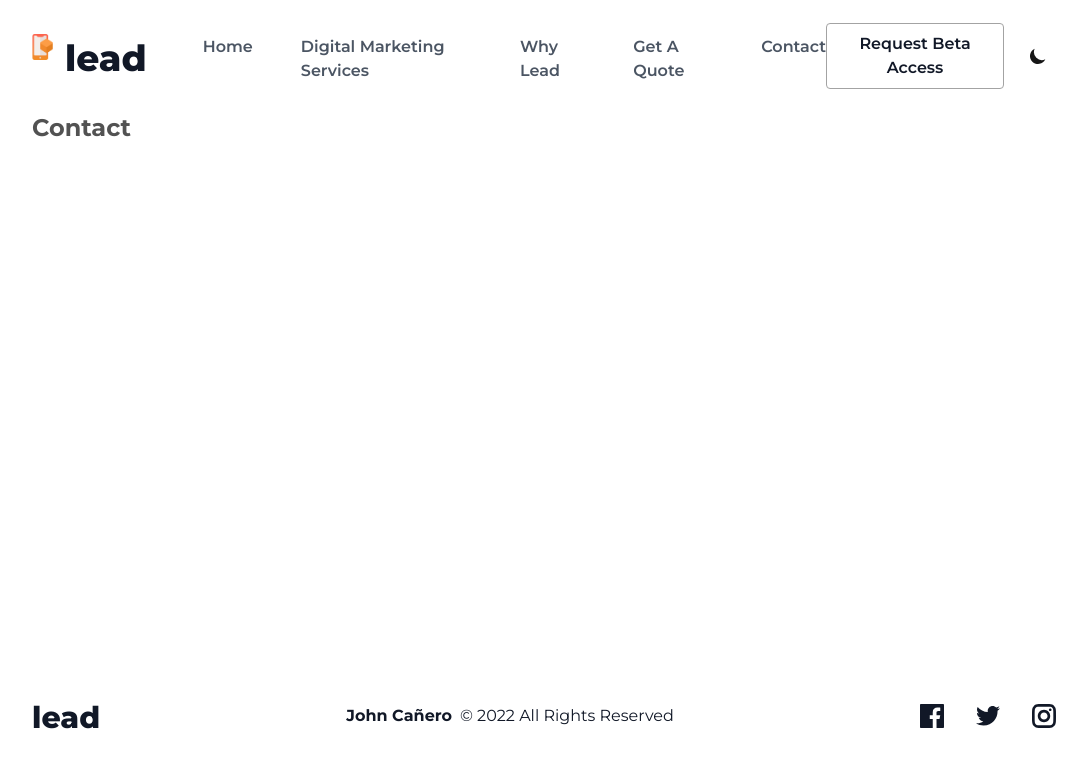
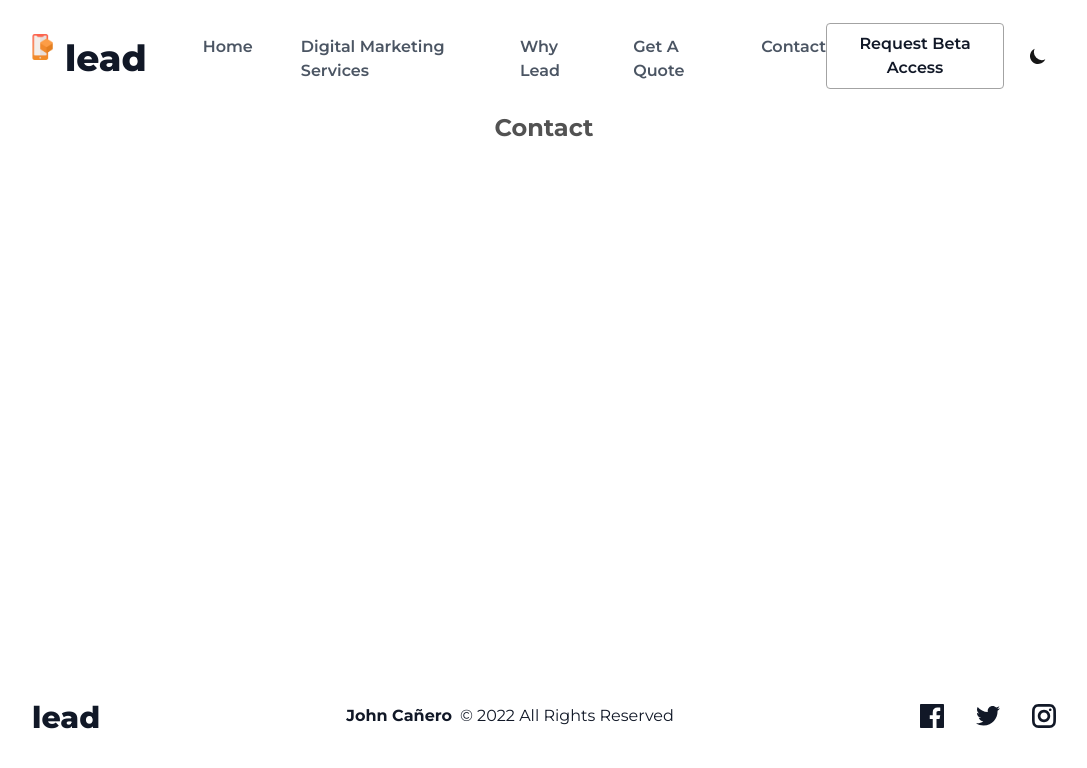
Before and after one commit to johncanero/lead-landing-page, a Next.js app: page /contact in a window 1280 px wide. Shown: the top 768 px of the page, without its empty margins (96-1183 px from the left). Built offline with nearby package versions, Linux system fonts and the light colour scheme.

Commit message:
Text Center Contact Heading

```diff
--- a/pages/contact/index.tsx
+++ b/pages/contact/index.tsx
@@ -3,7 +3,8 @@ import React from "react";
 const index = () => {
   return (
     <div className="mb-32 md:mb-0 lg:px-32">
-      <h1 className="mt-6 text-2xl font-bold text-center lg:text-left md:text-2xl font-Montserrat text-neutral-600 dark:text-neutral-500">
+      <h1 className="mt-6 text-2xl font-bold text-center mb-3 text-neutral-600
+       md:text-2xl font-Montserrat dark:text-neutral-300">
         Contact
       </h1>
     </div>
```
